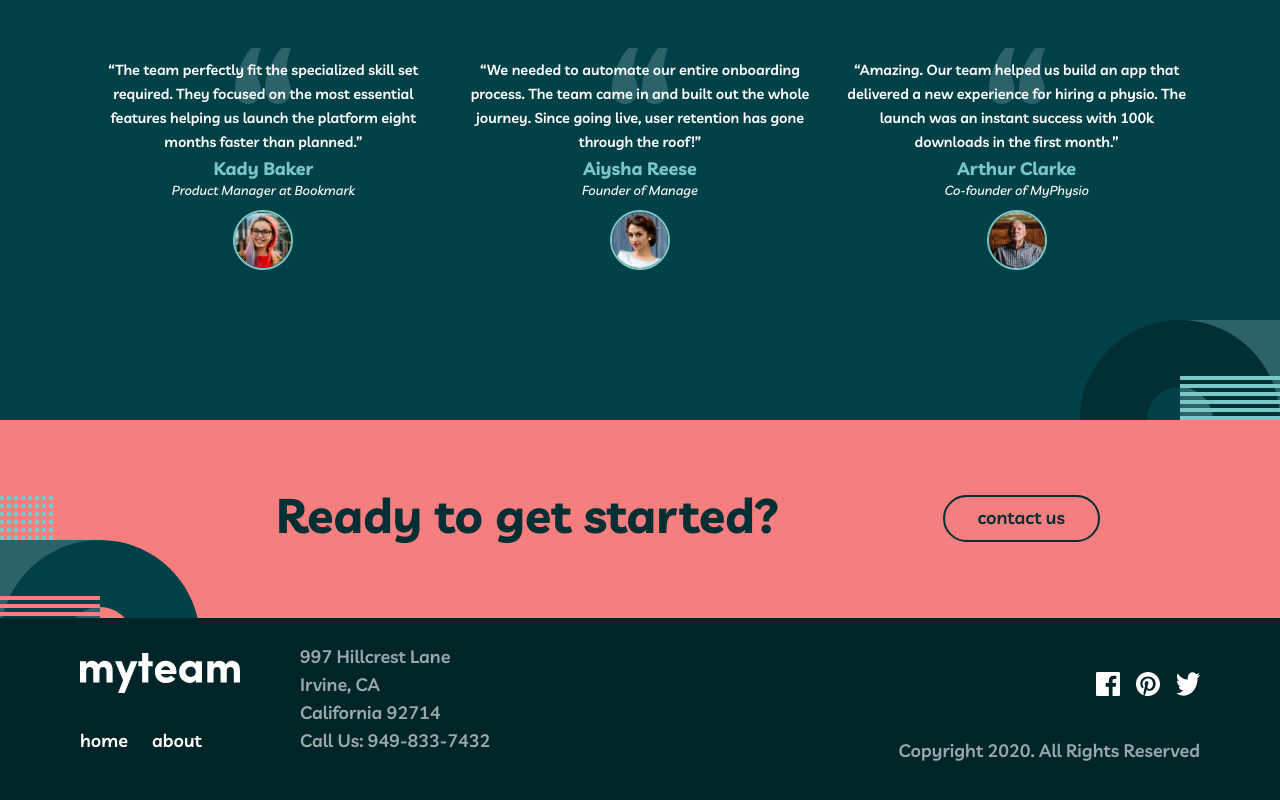
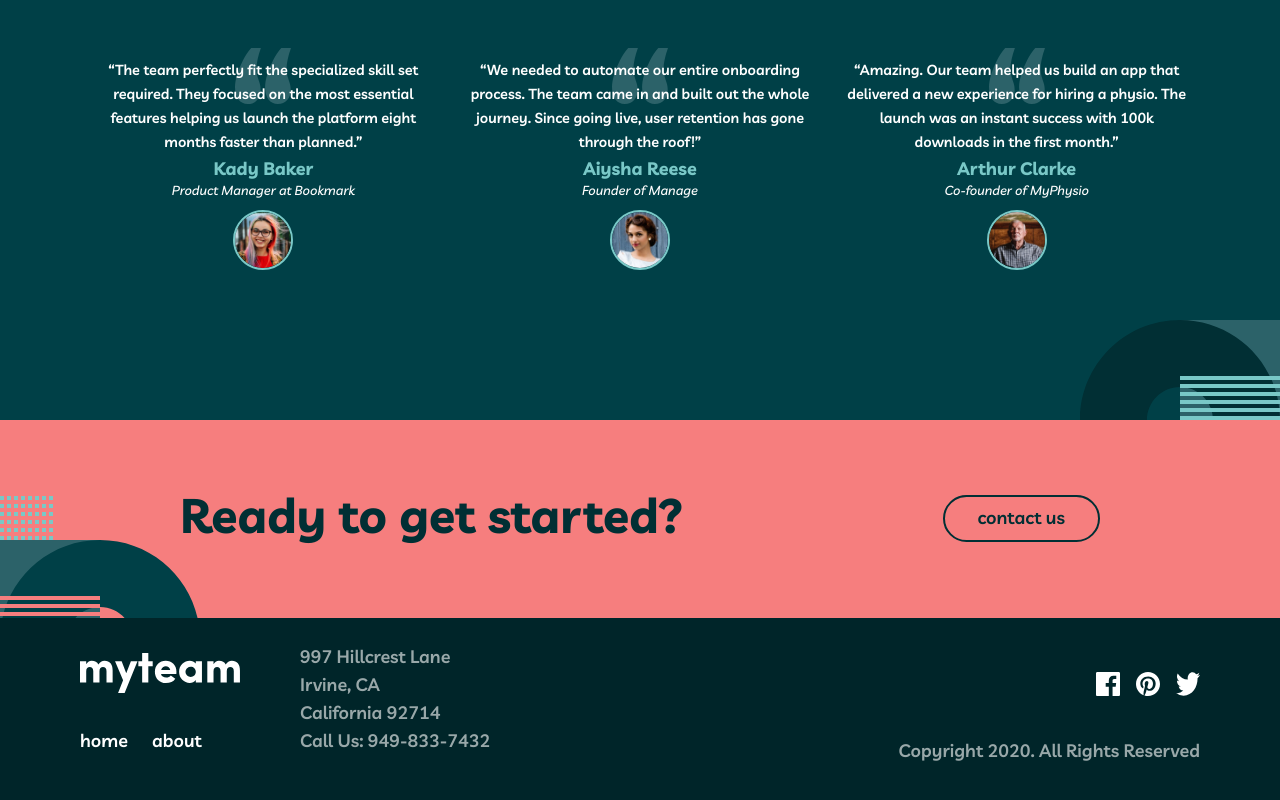
Before and after one commit to poulami-saha/Global-Code-Queens-MyTeam-Website, a React (Create React App) app: page /#/ in a window 1280 px wide. Shown: the part 1280-2080 px from the top of the page. Built offline with nearby package versions, Linux system fonts and the light colour scheme.

Commit message:
remove buttons styling from ReadyToStart component

```diff
--- a/src/components/ReadyToStart/ReadyToStart.module.css
+++ b/src/components/ReadyToStart/ReadyToStart.module.css
@@ -17,8 +17,6 @@
   align-content: center;
   margin-block: 85px;
 }
-
-.mainContent
 
 .text {
   color: var(--dark-theme-background);
```
